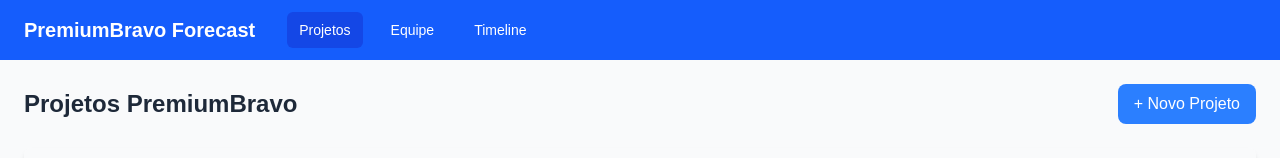
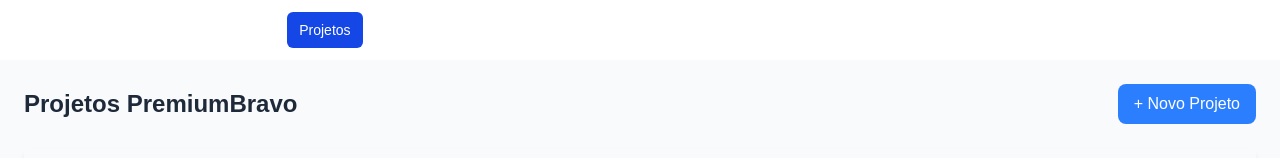
Before and after one commit to hswerts/premiumbravo-forecast, a Next.js app: page /projects in a window 1280 px wide. Shown: the top 158 px of the page. Built offline with nearby package versions, Linux system fonts and the light colour scheme; no server answers; the database is empty.

Commit message:
Update layout.tsx
Mudando a cor para verde

```diff
--- a/app/layout.tsx
+++ b/app/layout.tsx
@@ -32,7 +32,7 @@ export default function RootLayout({
         <meta name="description" content="Sistema de gestão de alocação de equipes" />
       </head>
       <body className="antialiased">
-        <nav className="bg-blue-600 text-white shadow-lg">
+        <nav className="bg-premiumbravo text-white shadow-lg">
           <div className="container mx-auto px-6 py-3">
             <div className="flex justify-between items-center">
               <div className="flex items-center space-x-8">
```
